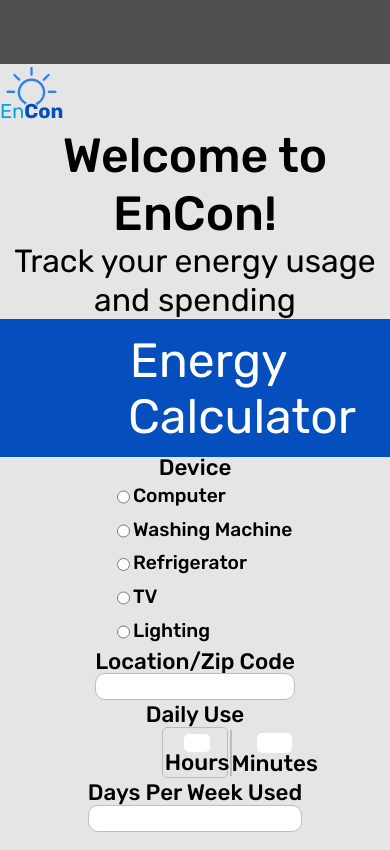
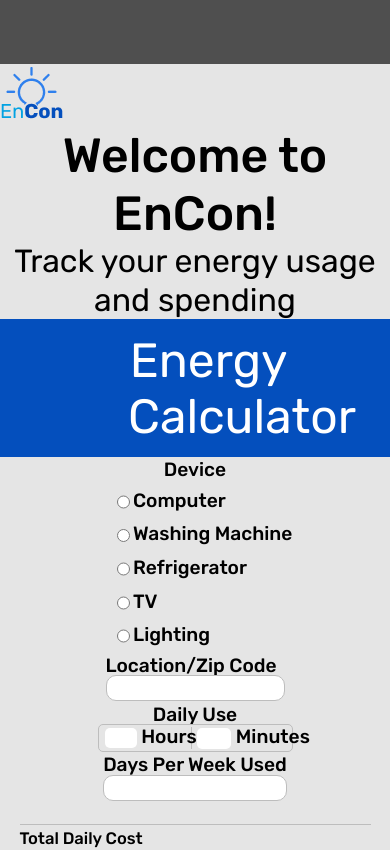
Before and after one commit to BloomTech-Labs/Encon-fe, a React (Create React App) app in the folder encon/: page / in a window 390 px wide. Shown: the top 850 px of the page. Built offline with nearby package versions, Linux system fonts and the light colour scheme.

Commit message:
touched up the styling and added in a media query

```diff
--- a/encon/src/components/Calculator.js
+++ b/encon/src/components/Calculator.js
@@ -6,7 +6,7 @@ export const Calculator = () => {
       <div className="main-banner">Energy Calculator</div>
       {/* Calculator Starts here and is a form itself */}
       <form className="calculator">
-        <h3>Device</h3>
+        <h3 className="deviceTitle">Device</h3>
         {/* All the radio buttons begin here */}
         <div className="radioButtons">
           <label className="radio">
@@ -31,12 +31,13 @@ export const Calculator = () => {
           </label>
         </div>
         {/* Radio Buttons end here */}
+        {/* Location Input */}
         <label className="location">
           Location/Zip Code
           <input type="text" />
         </label>
-
         <h2>Daily Use</h2>
+        {/* Daily Use Container for Hours and Minutes */}
         <div className="dailyUse">
           <label className="divider">
             <input type="integer" />
--- a/encon/src/styles/Calculator.scss
+++ b/encon/src/styles/Calculator.scss
@@ -1,9 +1,12 @@
 .calculator {
   display: flex;
-  font-size: 1.4rem;
+  font-size: 1.2rem;
   flex-direction: column;
   align-items: center;
   justify-content: space-evenly;
+  .deviceTitle {
+    margin: 1%;
+  }
   input {
     outline-color: #044fbd;
   }
@@ -39,17 +42,22 @@
     justify-content: space-between;
     border: 1px solid #bdbdbd;
     border-radius: 5px;
-    width: 17%;
+    white-space: nowrap;
+    width: 25%;
     padding: 0.5%;
     .divider {
-      border-right: solid #bdbdbd 2px;
+      border-right: solid #bdbdbd 1px;
     }
     input {
       border: none;
-      background-color: white;
       border-radius: 5px;
-      width: 40%;
+      margin: 0 5%;
+      width: 35%;
       padding: 3%;
+    }
+
+    @media (max-width: 800px) {
+      width: 50%;
     }
   }
 }
```
